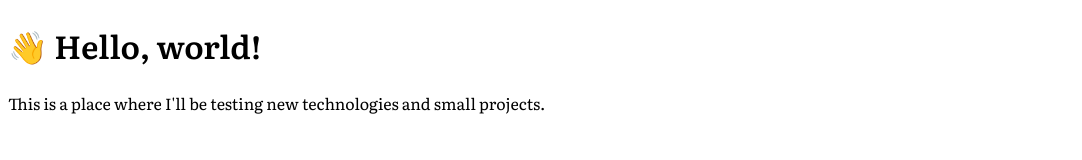
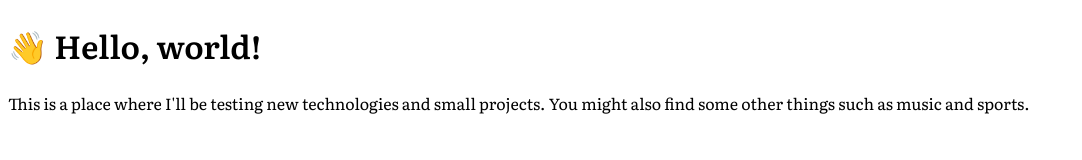
Before and after one commit to dko26/www, a plain HTML site: page index.html in a window 1280 px wide. Shown: the whole page, without its empty margins (0-1082 px from the left). Drawn offline with Linux system fonts and the light colour scheme.

Commit message:
Testing VS Codespaces

```diff
--- a/index.html
+++ b/index.html
@@ -11,7 +11,7 @@
   <body>
     <h1>👋 Hello, world!</h1>
     <p>
-      This is a place where I'll be testing new technologies and small projects.
+      This is a place where I'll be testing new technologies and small projects. You might also find some other things such as music and sports.
     </p>
   </body>
 </html>
```
Also changed, not shown: 1 other file.
